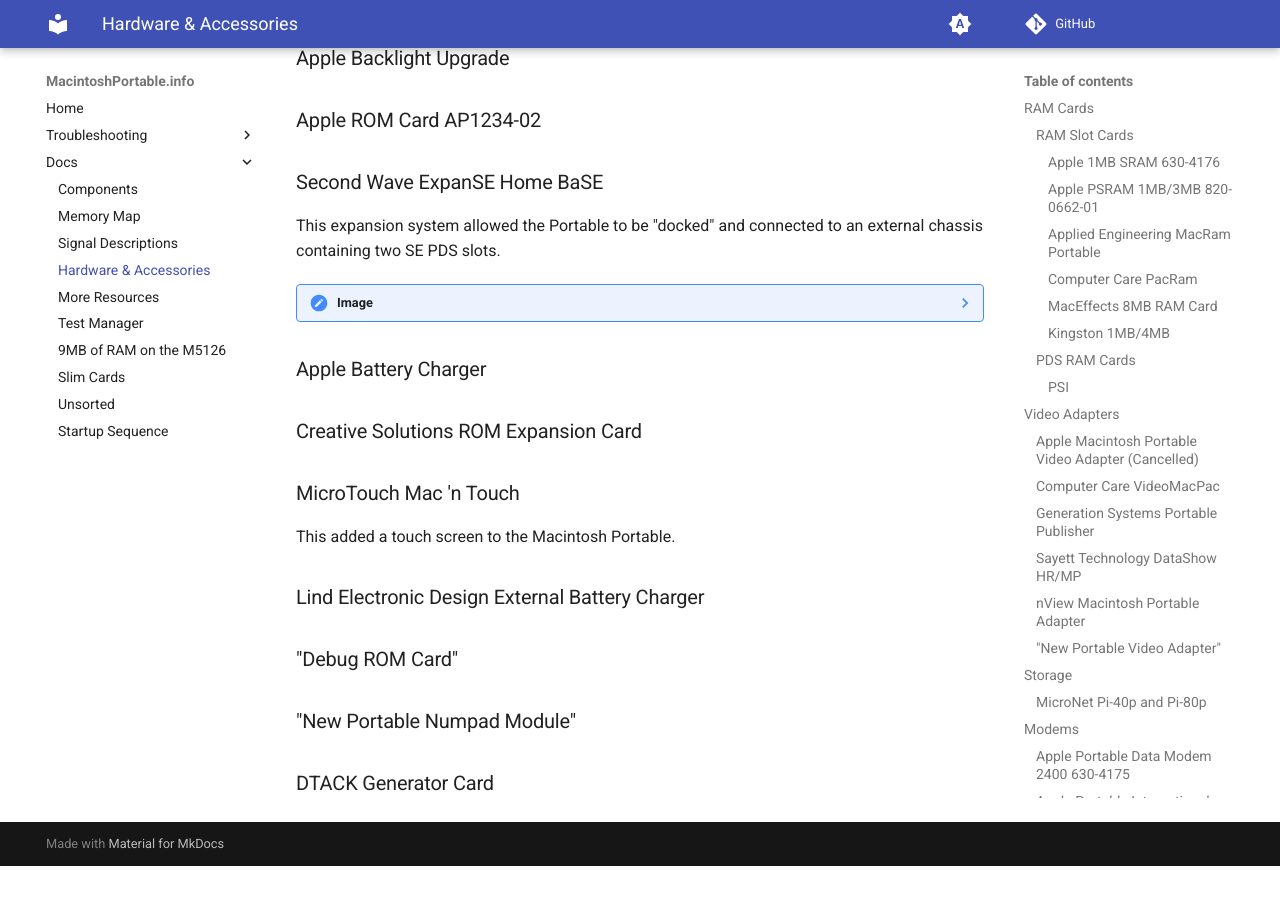
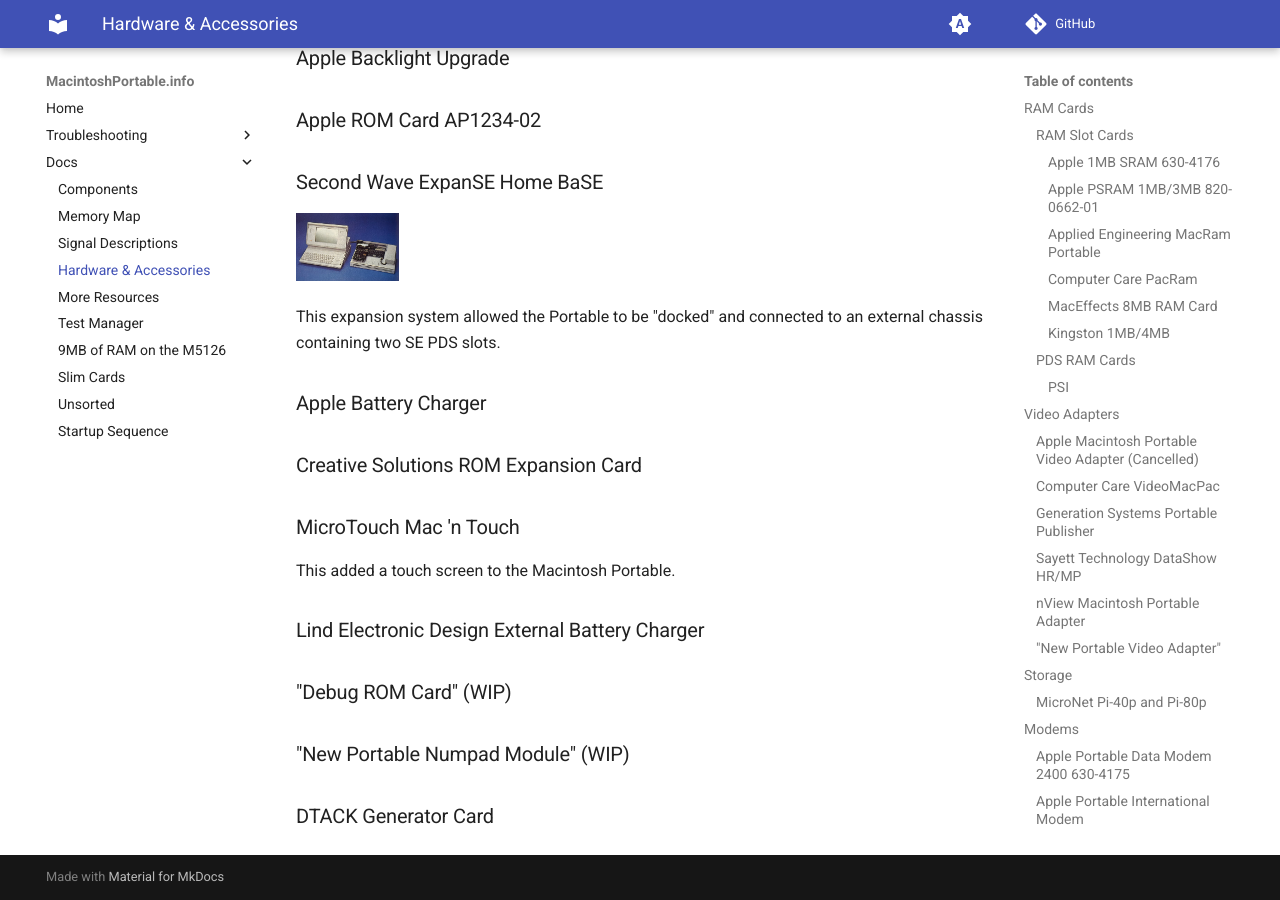
Before and after one commit to rezafouladian/MacintoshPortable, an MkDocs documentation site: the page built from docs/HardwareAndAccessories.md, in a window 1280 px wide and 900 px high, scrolled down 2334 px. Built offline with MkDocs 1.6.1 and Material for MkDocs 9.7.7, drawn with Linux system fonts in a browser that asks for light colours; comment, search, counter and statistics services are not loaded; before the commit the page ends 3200 px from its top, so only the background shows below that.

Commit message:
Update HardwareAndAccessories.md

```diff
--- a/docs/HardwareAndAccessories.md
+++ b/docs/HardwareAndAccessories.md
@@ -78,10 +78,9 @@ Coming soon
 ### Apple ROM Card AP1234-02
 
 ### Second Wave ExpanSE Home BaSE
+![The ExpanSE Home BaSE connected to a Macintosh Portable](media/expanse_homebase.jpg){ width="15%"}
+
 This expansion system allowed the Portable to be "docked" and connected to an external chassis containing two SE PDS slots.
-
-??? note "Image"
-    ![The ExpanSE Home BaSE connected to a Macintosh Portable](media/expanse_homebase.jpg)
 
 ### Apple Battery Charger
 
@@ -92,8 +91,8 @@ This added a touch screen to the Macintosh Portable.
 
 ### Lind Electronic Design External Battery Charger
 
-### "Debug ROM Card"
+### "Debug ROM Card" (WIP)
 
-### "New Portable Numpad Module"
+### "New Portable Numpad Module" (WIP)
 
 ### DTACK Generator Card
```
